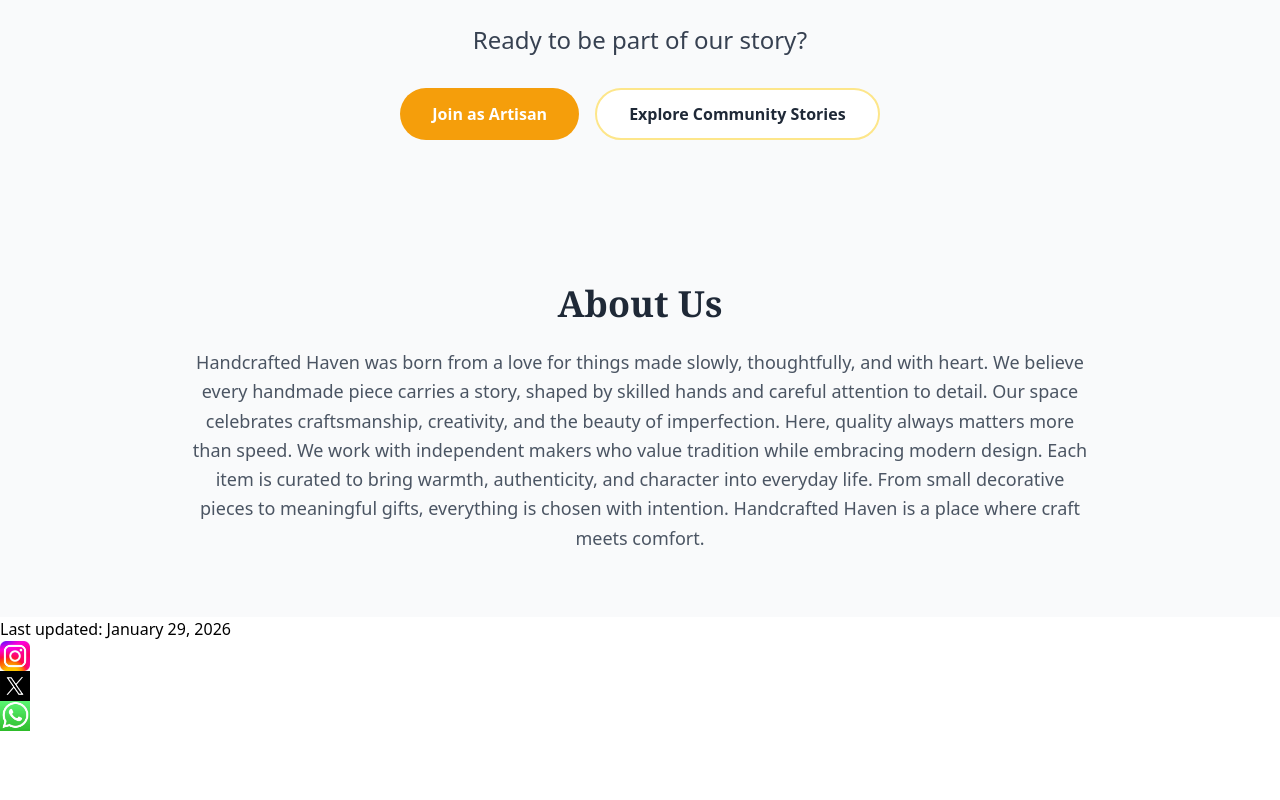
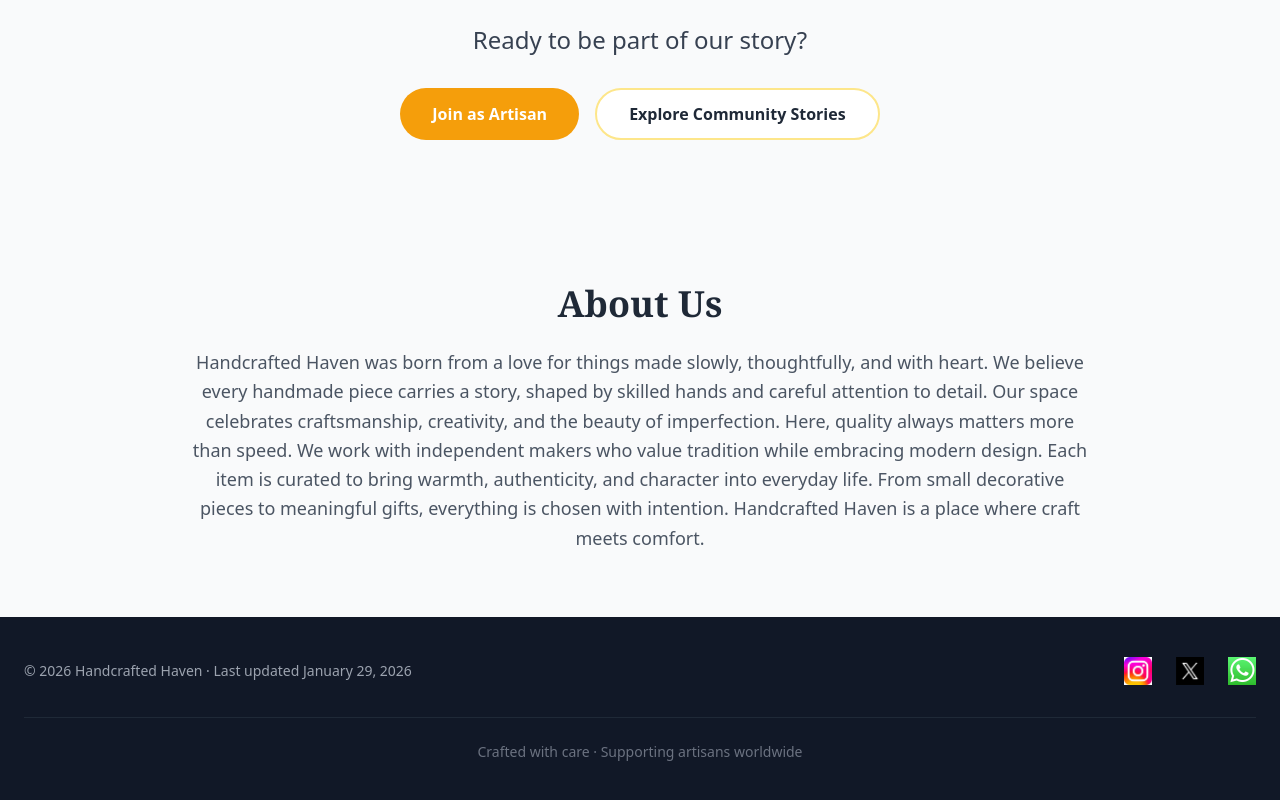
Before and after one commit to bruninrko123/handcrafted-haven-project, a Next.js app in the folder handcrafted-haven/handcrafted-haven/: page / in a window 1280 px wide. Shown: the part 2352-3152 px from the top of the page. Before the commit the page ends 3083 px from the top, so only its background shows below. Built offline with nearby package versions, Linux system fonts and the light colour scheme.

Commit message:
updated footer css styling

```diff
--- a/handcrafted-haven/handcrafted-haven/src/app/ui/footer.tsx
+++ b/handcrafted-haven/handcrafted-haven/src/app/ui/footer.tsx
@@ -1,36 +1,72 @@
 import Image from "next/image";
 
 export default function Footer() {
+  const buildDate = new Date().toLocaleDateString("en-US", {
+    year: "numeric",
+    month: "long",
+    day: "numeric",
+  });
 
-    const buildDate = new Date().toLocaleDateString('en-US', {
-        year: 'numeric',
-        month: 'long',
-        day: 'numeric'
-    });
   return (
-      <>
-        <p>Last updated: {buildDate} </p>
+    <footer className="bg-gray-900 text-gray-300">
+      <div className="container mx-auto px-6 py-10">
 
+        {/* Top row */}
+        <div className="flex flex-col md:flex-row items-center justify-between gap-6">
+
+          {/* Branding / copyright */}
+          <p className="text-sm text-gray-400">
+            © {new Date().getFullYear()} Handcrafted Haven · Last updated {buildDate}
+          </p>
+
+          {/* Social icons */}
+          <div className="flex items-center gap-6">
+            <a
+              href="#"
+              aria-label="Instagram"
+              className="hover:opacity-80 transition-opacity"
+            >
               <Image
                 alt="Instagram icon"
                 src="/icons/instagram.png"
-          width={30}
-          height={30}
+                width={28}
+                height={28}
               />
+            </a>
 
+            <a
+              href="#"
+              aria-label="X / Twitter"
+              className="hover:opacity-80 transition-opacity"
+            >
               <Image
-          alt="Instagram icon"
+                alt="X icon"
                 src="/icons/X.png"
-          width={30}
-          height={30}
+                width={28}
+                height={28}
               />
+            </a>
 
+            <a
+              href="#"
+              aria-label="WhatsApp"
+              className="hover:opacity-80 transition-opacity"
+            >
               <Image
-          alt="Instagram icon"
+                alt="WhatsApp icon"
                 src="/icons/whats.png"
-          width={30}
-          height={30}
+                width={28}
+                height={28}
               />
-      </>
+            </a>
+          </div>
+        </div>
+
+        {/* Divider */}
+        <div className="mt-8 border-t border-gray-800 pt-6 text-center text-sm text-gray-500">
+          Crafted with care · Supporting artisans worldwide
+        </div>
+      </div>
+    </footer>
   );
-};
+}
```
Lines whose indentation alone changed are shown as unchanged.
